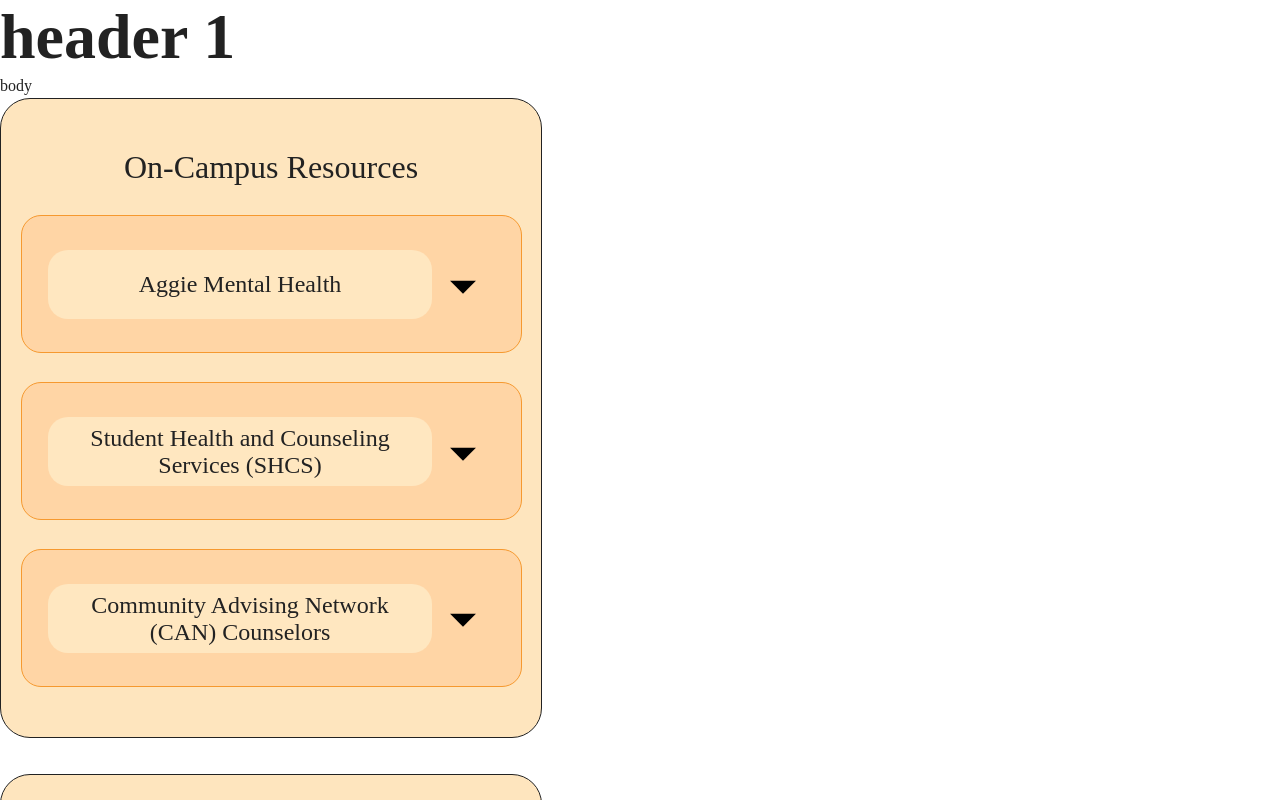
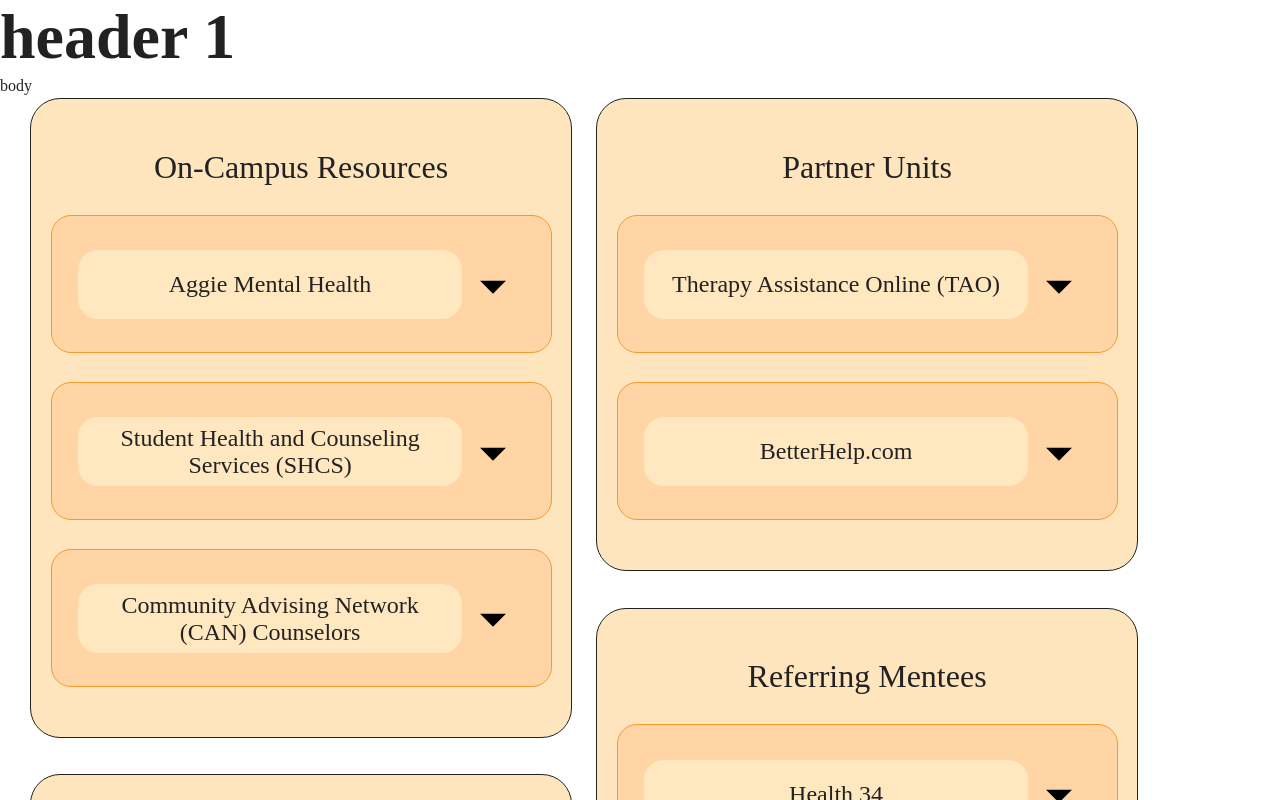
Before and after one commit to include-davis/aggie-peer-counseling, a Next.js app: page /resources in a window 1280 px wide. Shown: the top 800 px of the page. Built offline with nearby package versions, Linux system fonts and the light colour scheme.

Commit message:
Update page.jsx

```diff
--- a/app/(pages)/resources/page.jsx
+++ b/app/(pages)/resources/page.jsx
@@ -227,8 +227,8 @@ export default function Home() {
     <main className={styles.page}>
       <h1>header 1</h1>
       <p>body</p>
-      <div className="row1">
-        <div className={styles.row1}>
+      <div className={styles.cardContainer}>
+        <div className="row1">
           <ResourceCard data={cards[0]} />
           <ResourceCard data={cards[1]} />
           <ResourceCard data={cards[2]} />
```
